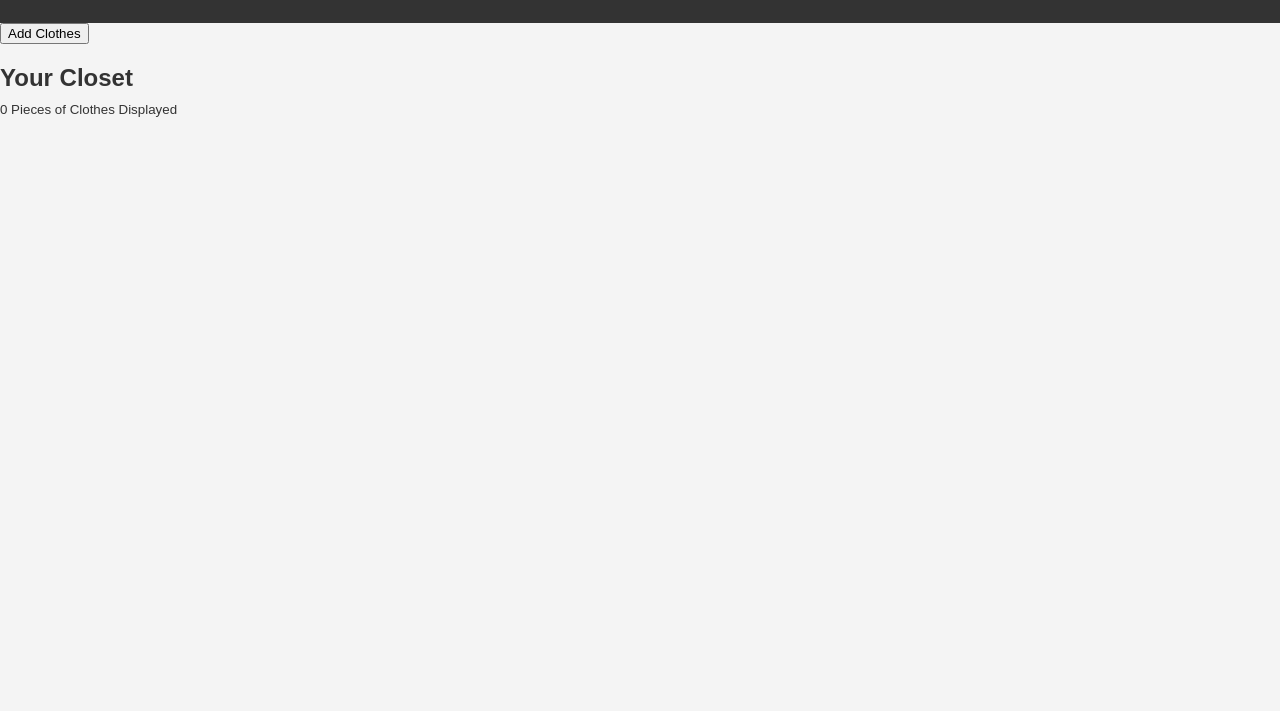
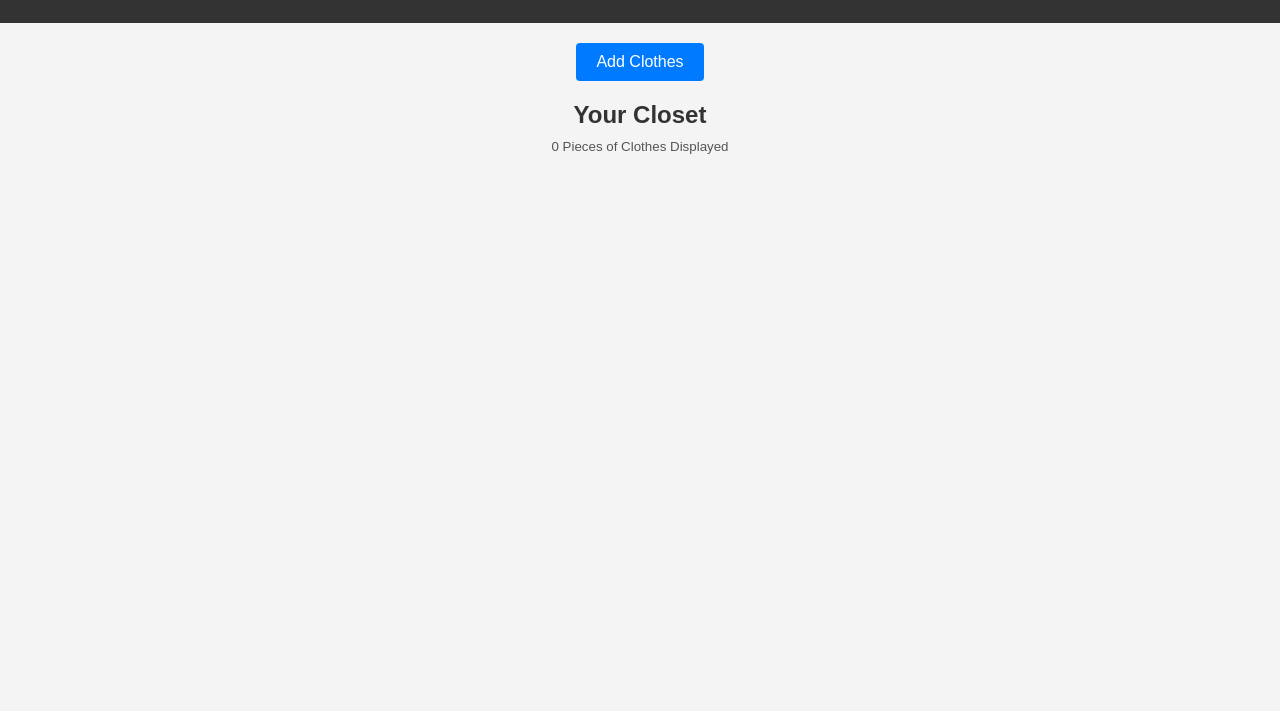
Before and after one commit to FengyikeD/Cubstart_Final_Project, a plain HTML site: page frontend/index.html in a window 1280 px wide. Shown: the part 89-800 px from the top of the page. Drawn offline with Linux system fonts and the light colour scheme; no server answers.

Commit message:
Centered texts

```diff
--- a/frontend/styles.css
+++ b/frontend/styles.css
@@ -17,24 +17,51 @@ main {
     padding: 2em;
 }
 
-#upload, #gallery {
-    margin-bottom: 2em;
+/* Centering the Add Clothes button */
+#toggle-add-clothes-btn {
+    display: block;
+    margin: 20px auto;
+    text-align: center;
+    font-size: 16px;
+    padding: 10px 20px;
+    background-color: #007bff;
+    color: white;
+    border: none;
+    border-radius: 4px;
+    cursor: pointer;
 }
 
-#upload-form {
-    display: flex;
-    flex-direction: column;
+#toggle-add-clothes-btn:hover {
+    background-color: #0056b3;
 }
 
-#upload-form label {
-    margin-top: 0.5em;
+/* Centering Your Closet and Clothes Count */
+#clothes-gallery h2,
+#clothes-count {
+    text-align: center;
 }
 
+/* Styling for Clothes Count */
+#clothes-count {
+    font-size: smaller;
+    margin-top: -10px;
+    color: #555;
+}
+
+/* Styling for No Clothes Found message */
+#clothes-container p {
+    text-align: center;
+    font-style: italic;
+    color: gray;
+}
+
+/* Clothes container styling */
 #clothes-container {
     display: flex;
     flex-wrap: wrap;
     gap: 1em;
     margin-top: 1em;
+    justify-content: center; /* Center items in the container */
 }
 
 .clothing-item {
```
